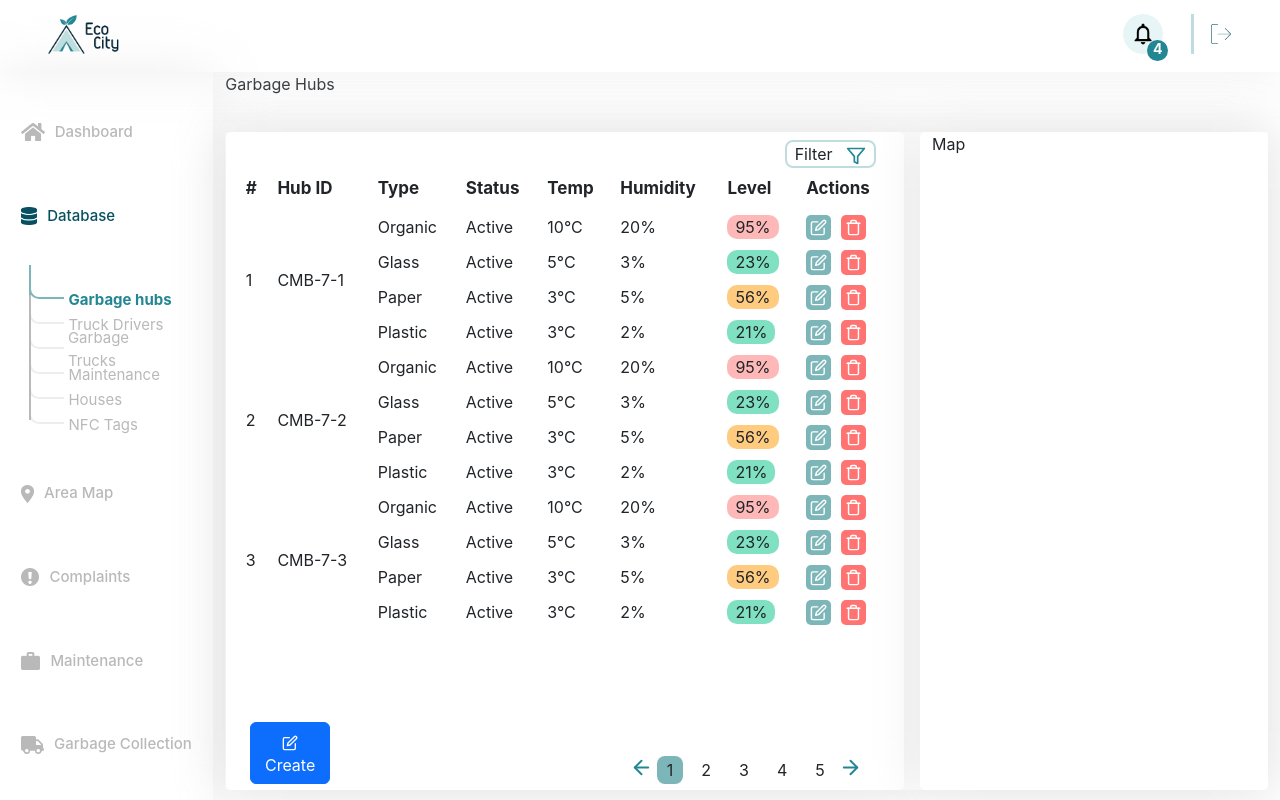
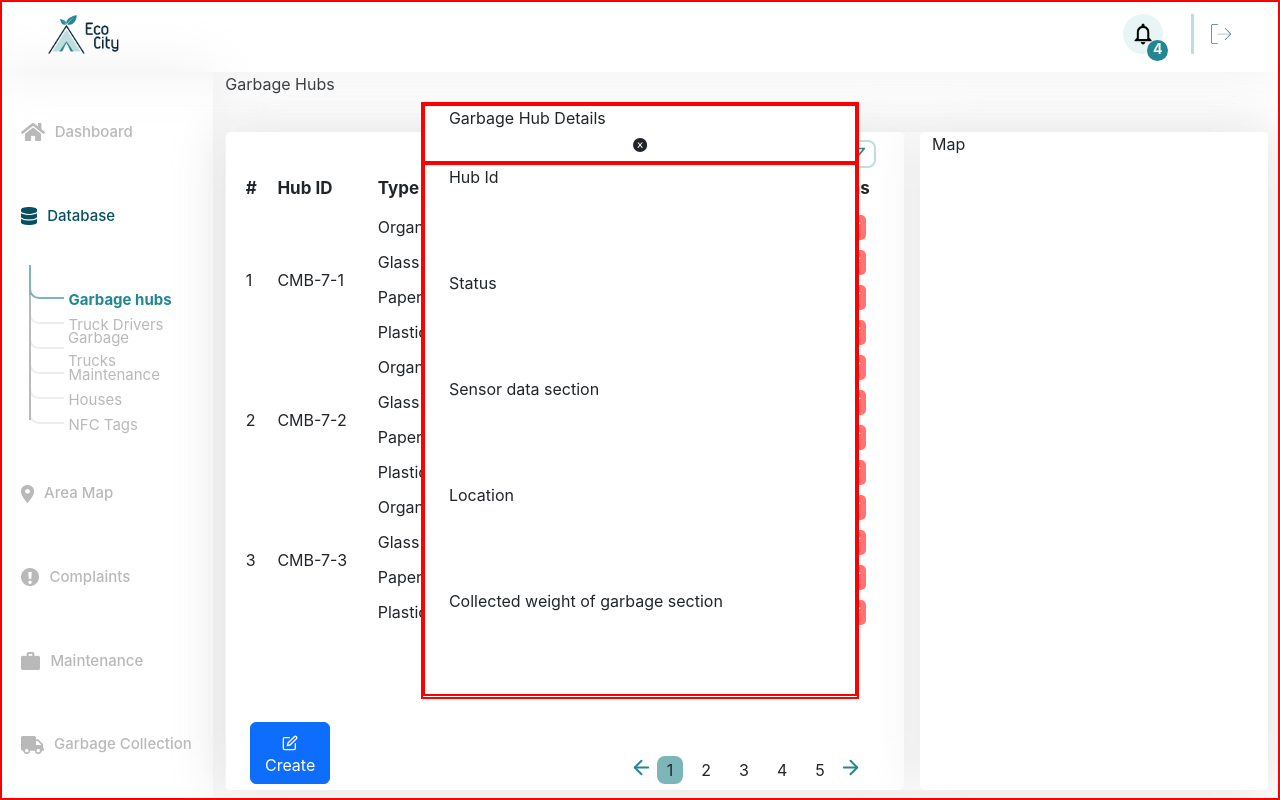
Before and after one commit to IsuruVihan/EcoCity, a React (Create React App) app in the folder admin/: page /database/garbage-hubs in a window 1280 px wide. Built offline with nearby package versions, Linux system fonts and the light colour scheme.

Commit message:
Created the basic model structrure

```diff
--- a/admin/src/assets/styles/Database/GarbageHubs/GarbageHubs.css
+++ b/admin/src/assets/styles/Database/GarbageHubs/GarbageHubs.css
@@ -122,3 +122,36 @@
 .pagination-group svg:hover {
     cursor: pointer;
 }
+
+
+/*============================================Garbage hubs Details==========================================*/
+
+.garbage-hub-details-wrapper {
+    z-index: 10000 !important;
+    top: 0;
+    left: 0;
+    bottom: 0;
+    right: 0;
+    background-color: transparent !important;
+}
+
+.garbage-hub-details {
+    width: calc(100% - 100px);
+}
+
+.garbage-hub-details-body {
+    overflow-y: auto;
+}
+
+.w-35 {
+    width: calc(35%) !important;
+}
+
+.h-10 {
+    height: calc(10%) !important;
+}
+
+.h-90 {
+    height: calc(90%) !important;
+
+}
--- a/admin/src/pages/Database/GarbageHubs/modals/GarbageHubDetailsModal.js
+++ b/admin/src/pages/Database/GarbageHubs/modals/GarbageHubDetailsModal.js
@@ -1,17 +1,31 @@
 import React from 'react';
-import {Container} from "react-bootstrap";
+import {Col, Container, Row} from "react-bootstrap";
 
 import GarbageBinDetailsCard from "../cards/GarbageBinDetailsCard";
 import GarbageHubLocationMap from "../maps/GarbageHubLocationMap";
 import GarbageHubCollectedWeightsGraph from "../graphs/GarbageHubCollectedWeightsGraph";
 import GarbageHubCollectedWeightsGraphFilter from "../filters/GarbageHubCollectedWeightsGraphFilter";
+import {AiFillCloseCircle} from "react-icons/ai";
 
 const GarbageHubDetailsModal = () => {
-  return (
-    <Container>
-      Garbage hub details modal
-    </Container>
-  );
+    return (
+        <Container
+            className='position-absolute border-red garbage-hub-details-wrapper d-flex justify-content-center align-items-center'>
+            <Row className='garbage-hub-details border-red h-75 w-35'>
+                <Row className='mx-0 border-red h-10'>
+                    <span>Garbage Hub Details</span>
+                    <AiFillCloseCircle/>
+                </Row>
+                <Row className='mx-0 border-red h-90 garbage-hub-details-body'>
+                    <div>Hub Id</div>
+                    <div>Status</div>
+                    <div>Sensor data section</div>
+                    <div>Location</div>
+                    <div>Collected weight of garbage section</div>
+                </Row>
+            </Row>
+        </Container>
+    );
 }
 
 export default GarbageHubDetailsModal;
--- a/admin/src/pages/Database/GarbageHubs/tables/GarbageHubsTable.js
+++ b/admin/src/pages/Database/GarbageHubs/tables/GarbageHubsTable.js
@@ -124,8 +124,11 @@ const GarbageHubsTable = () => {
     //
     //     }
     // }
+
+
     return (
         <Row className='mx-0'>
+            <GarbageHubDetailsModal/>
             <Table className='my-0 garbage-hubs-table' borderless>
                 <thead>
                 <tr className='table-header'>
--- a/admin/src/pages/Database/GarbageHubs/tables/GarbageHubsTableItem.js
+++ b/admin/src/pages/Database/GarbageHubs/tables/GarbageHubsTableItem.js
@@ -6,6 +6,7 @@ import {FiEdit, FiTrash} from "react-icons/fi";
 const GarbageHubsTableItem = (props) => {
     const hub = props.hub;
     const bins = hub.bins;
+
     const getFillLevelClasses = (level) => {
         let classes = 'px-2 label ';
         if (level <= 25) {
@@ -18,9 +19,14 @@ const GarbageHubsTableItem = (props) => {
 
         return classes;
     }
+
+    const handleOnGarbageBinClicked = () => {
+
+    }
+
     return (
         <tbody>
-        <tr>
+        <tr onClick={handleOnGarbageBinClicked}>
             <td rowSpan={4}>{props.index + 1}</td>
             <td rowSpan={4}>{hub.hubID}</td>
             <td>{bins[0].binType}</td>
```
